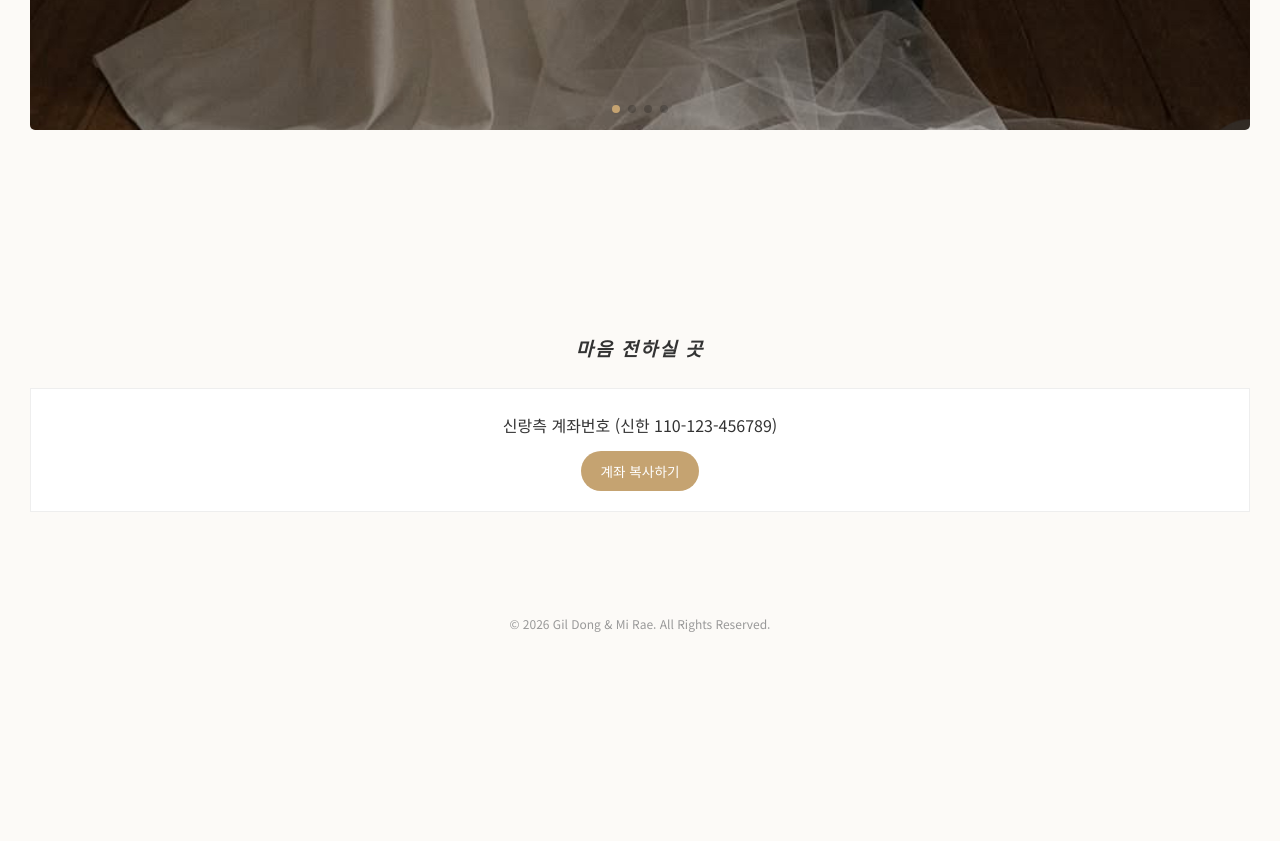
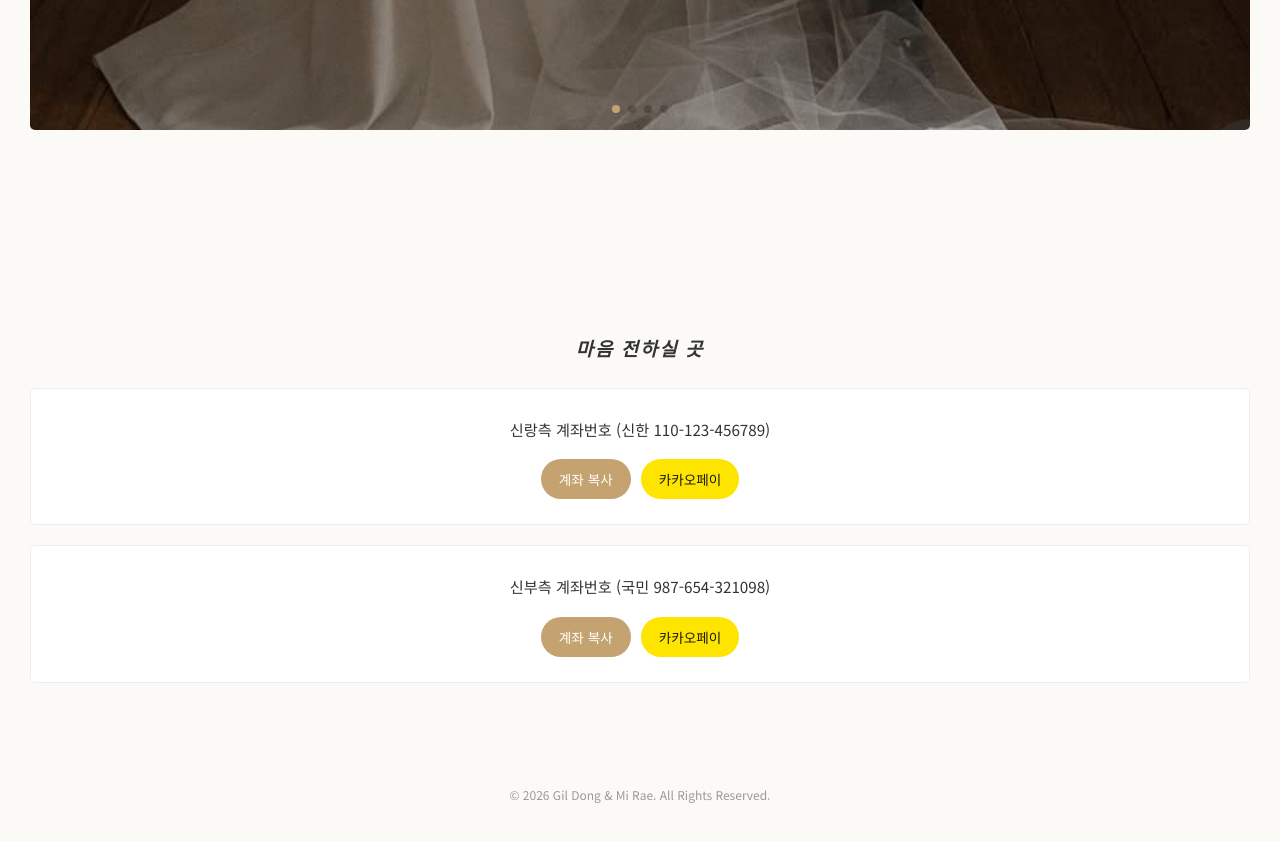
Before and after one commit to hongseungheee/weddingv2, a website: page index.html in a window 1280 px wide. Shown: the part 2863-3704 px from the top of the page. Before the commit the page ends 3549 px from the top, so only its background shows below. Drawn offline with nearby package versions, Linux system fonts and the light colour scheme; a web font is replaced by a local one.

Commit message:
feat: 카카오페이 송금 및 계좌복사 그룹 버튼 적용

```diff
--- a/css/style.css
+++ b/css/style.css
@@ -73,14 +73,14 @@ section:not(.intro) { padding: 100px 30px; }
 }
 .swiper-slide img {
     width: 100%; aspect-ratio: 3 / 4; object-fit: cover; display: block;
-    cursor: pointer; /* 터치 가능함을 암시 */
+    cursor: pointer;
 }
 .swiper-slide:not(.swiper-slide-active) { opacity: 0.5; transition: opacity 0.3s; }
 .swiper-pagination-bullet-active { background-color: var(--gold) !important; }
 
 /* [라이트박스 팝업 스타일] */
 .lightbox {
-    display: none; /* 기본 숨김 */
+    display: none;
     position: fixed; top: 0; left: 0; width: 100%; height: 100%;
     background-color: rgba(0, 0, 0, 0.9);
     z-index: 9999;
@@ -100,9 +100,43 @@ section:not(.intro) { padding: 100px 30px; }
 }
 @keyframes fadeIn { from { opacity: 0; } to { opacity: 1; } }
 
+/* [계좌번호 및 송금 섹션] */
+.account-box {
+    background: #fff;
+    padding: 25px 20px;
+    margin-top: 20px;
+    border: 1px solid #eee;
+    border-radius: 5px;
+}
+.account-box p { margin-bottom: 15px; font-size: 0.95rem; }
+
+/* 버튼 그룹 (가로 정렬) */
+.btn-group {
+    display: flex;
+    gap: 10px;
+    justify-content: center;
+}
+
+/* 공통 버튼 디자인 */
+.account-box button {
+    padding: 10px 18px;
+    border: none;
+    border-radius: 20px;
+    cursor: pointer;
+    font-size: 0.85rem;
+    font-family: 'Noto Sans KR', sans-serif;
+    font-weight: 500;
+    transition: transform 0.2s ease;
+}
+.account-box button:active { transform: scale(0.95); }
+
+/* 계좌 복사 버튼 */
+.btn-copy { background: var(--gold); color: #fff; }
+
+/* 카카오페이 버튼 */
+.btn-kakaopay { background: #FEE500; color: #191919; }
+
 /* [기타 섹션] */
-.account-box { background: #fff; padding: 20px; margin-top: 20px; border: 1px solid #eee; }
-.account-box button { margin-top: 10px; padding: 10px 20px; border: none; background: var(--gold); color: #fff; border-radius: 20px; cursor: pointer; font-size: 0.85rem; }
 .footer { padding-bottom: 50px; font-size: 0.75rem; color: #999; }
 .fade-in { opacity: 0; transform: translateY(30px); transition: all 1.2s ease-out; }
 .fade-in.active { opacity: 1; transform: translateY(0); }
--- a/index.html
+++ b/index.html
@@ -22,7 +22,7 @@
         </div>
 
         <div class="intro-content">
-            <h1 class="main-names handwriting reveal-text">Wedding Day</h1>
+            <h1 class="main-names handwriting">Wedding Day</h1>
 
             <div class="intro-details fade-in-delayed">
                 <p class="main-date">2026. 05. 23. SAT PM 12:00</p>
@@ -56,9 +56,21 @@
 
     <section class="account fade-in">
         <h3 class="serif">마음 전하실 곳</h3>
+
         <div class="account-box">
             <p>신랑측 계좌번호 (신한 110-123-456789)</p>
-            <button onclick="copyToClipboard('110123456789')">계좌 복사하기</button>
+            <div class="btn-group">
+                <button class="btn-copy" onclick="copyToClipboard('110123456789')">계좌 복사</button>
+                <button class="btn-kakaopay" onclick="window.open('https://qr.kakaopay.com/FZKmTHa2M')">카카오페이</button>
+            </div>
+        </div>
+
+        <div class="account-box">
+            <p>신부측 계좌번호 (국민 987-654-321098)</p>
+            <div class="btn-group">
+                <button class="btn-copy" onclick="copyToClipboard('987654321098')">계좌 복사</button>
+                <button class="btn-kakaopay" onclick="window.open('https://qr.kakaopay.com/FZKmTHa2M')">카카오페이</button>
+            </div>
         </div>
     </section>
 
```
